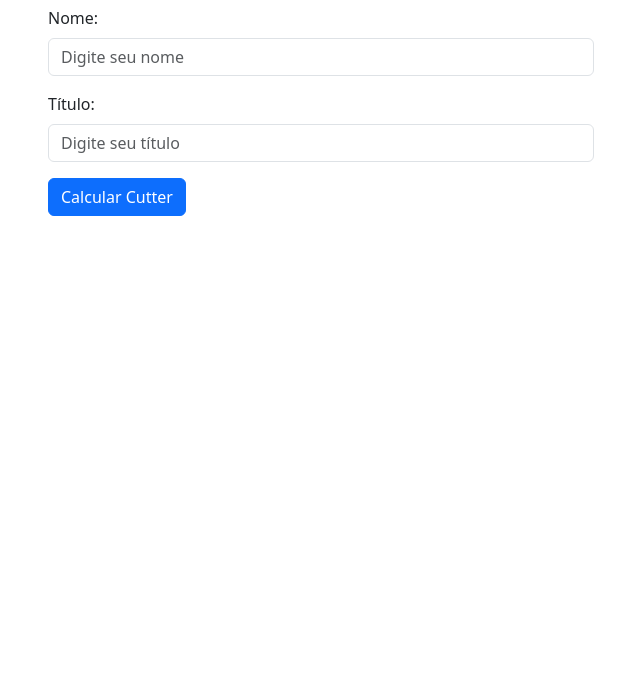
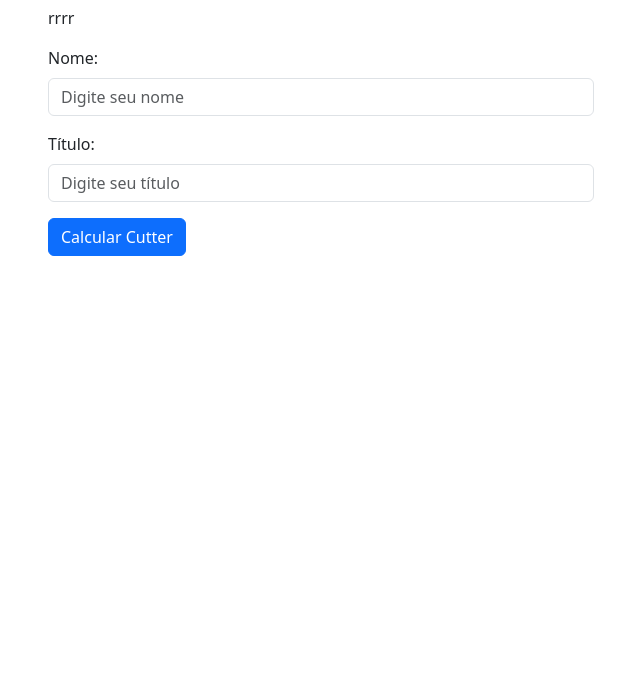
Before and after one commit to josevanderleineto/tebela-cutter, a website: page index.html in a window 1280 px wide. Shown: the part 104-800 px from the top of the page, without its empty margins (319-959 px from the left). Drawn offline with nearby package versions, Linux system fonts and the light colour scheme.

Commit message:
Ajustando2

```diff
--- a/index.html
+++ b/index.html
@@ -13,6 +13,7 @@
         <div class="col-md-6">
             <form>
                 <h2 class="mb-4">Tabela Cutter</h2>
+                <p>rrrr</p>
 
                 <div class="mb-3">
                     <label for="nome" class="form-label">Nome:</label>
--- a/src/cutter.js
+++ b/src/cutter.js
@@ -48,7 +48,7 @@ function processaCutter() {
       const cutter = selecionaCutter(nome, lista, 0);
       const primeiraLetra = nome[0].toUpperCase();
       const codigoComLetra = primeiraLetra + cutter + tituloInput[0].toLowerCase();
-      document.getElementById('resultado').innerText = 'Seu Código Cutter:' + codigoComLetra;
+      document.getElementById('resultado').innerText = 'Seu Código Cutter : ' + codigoComLetra;
     })
     .catch(error => console.error('Erro ao processar o arquivo CSV:', error));
 }
```
